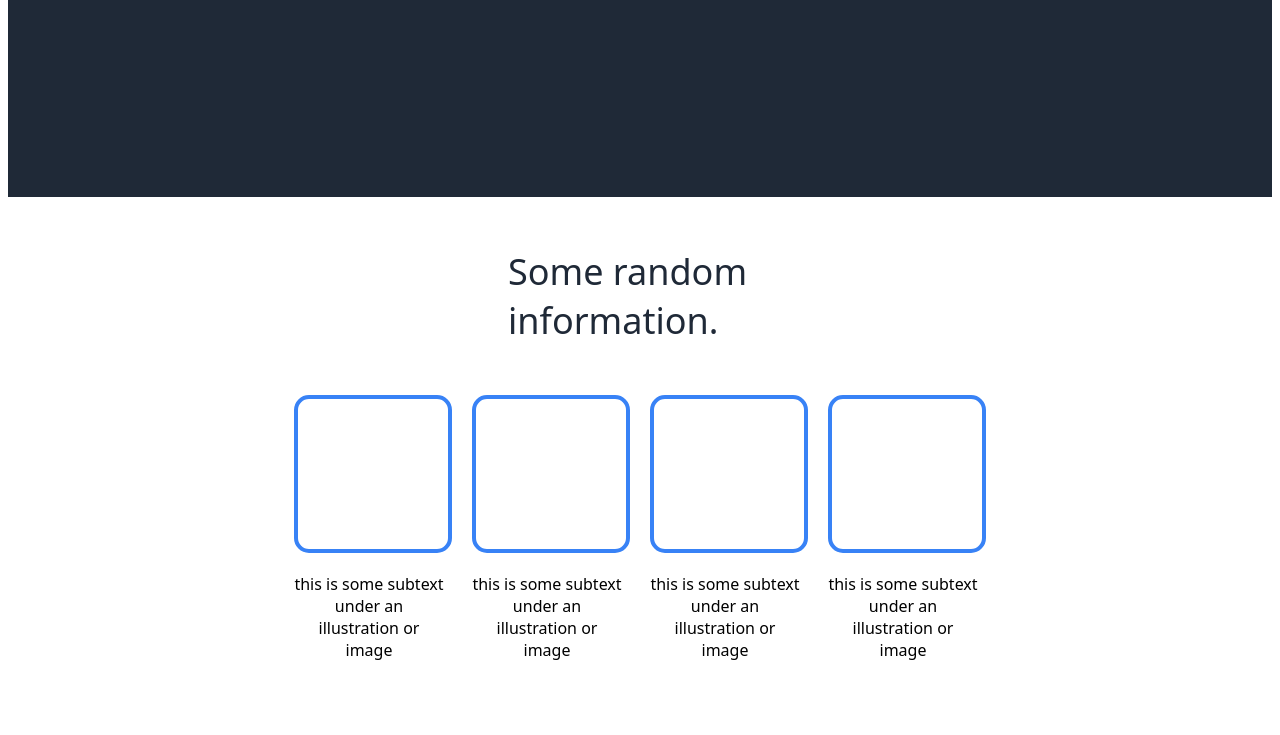
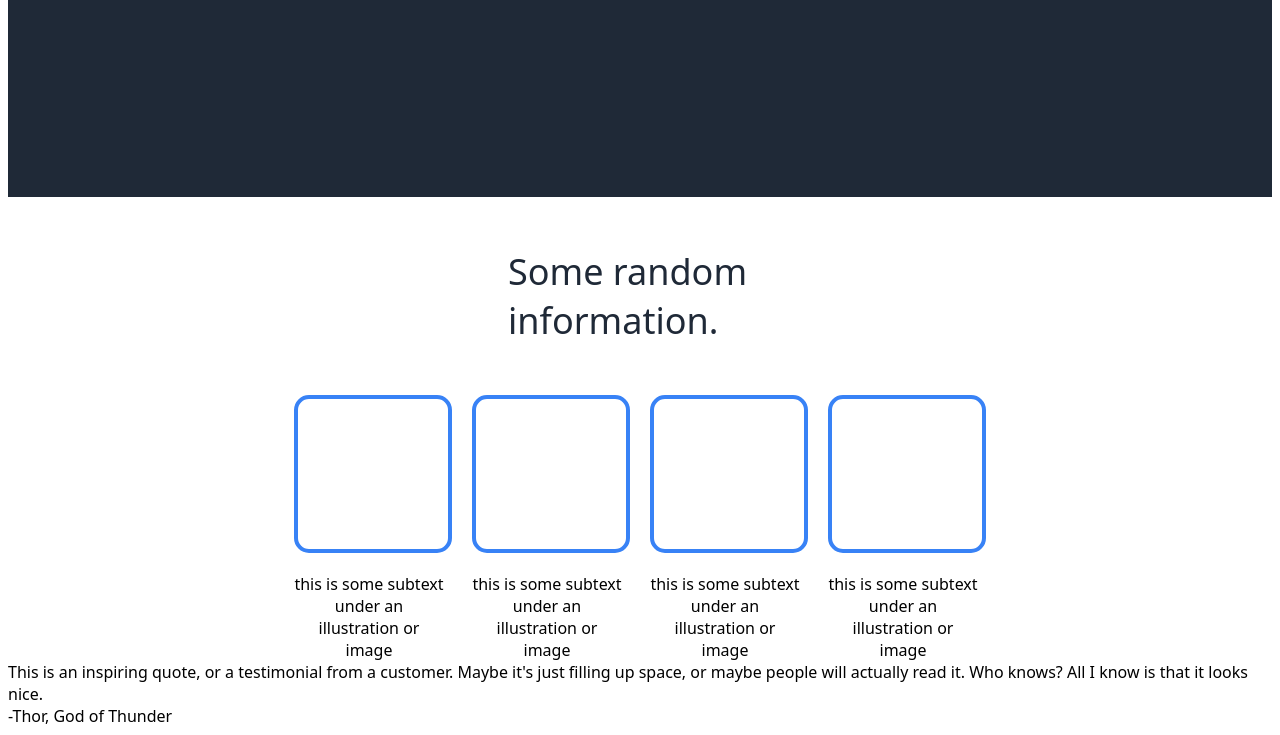
Before and after one commit to Nazifklc/landing-page, a plain HTML site: page index.html in a window 1280 px wide. Shown: the part 644-1379 px from the top of the page. Before the commit the page ends 1313 px from the top, so only its background shows below. Drawn offline with Linux system fonts and the light colour scheme.

Commit message:
add a quote

```diff
--- a/index.html
+++ b/index.html
@@ -47,8 +47,13 @@
             </div>
         </div>
         <div class="back">
-            <div class="quote">
-
+            <div class="quotebox">
+                <div class="quote">
+                    This is an inspiring quote, or a testimonial from a customer. Maybe it's just filling up space, or maybe people will actually read it. Who knows? All I know is that it looks nice.
+                </div>
+                <div class="famous">
+                    -Thor, God of Thunder
+                </div>
             </div>
         </div>
         <div class="leg">
```
